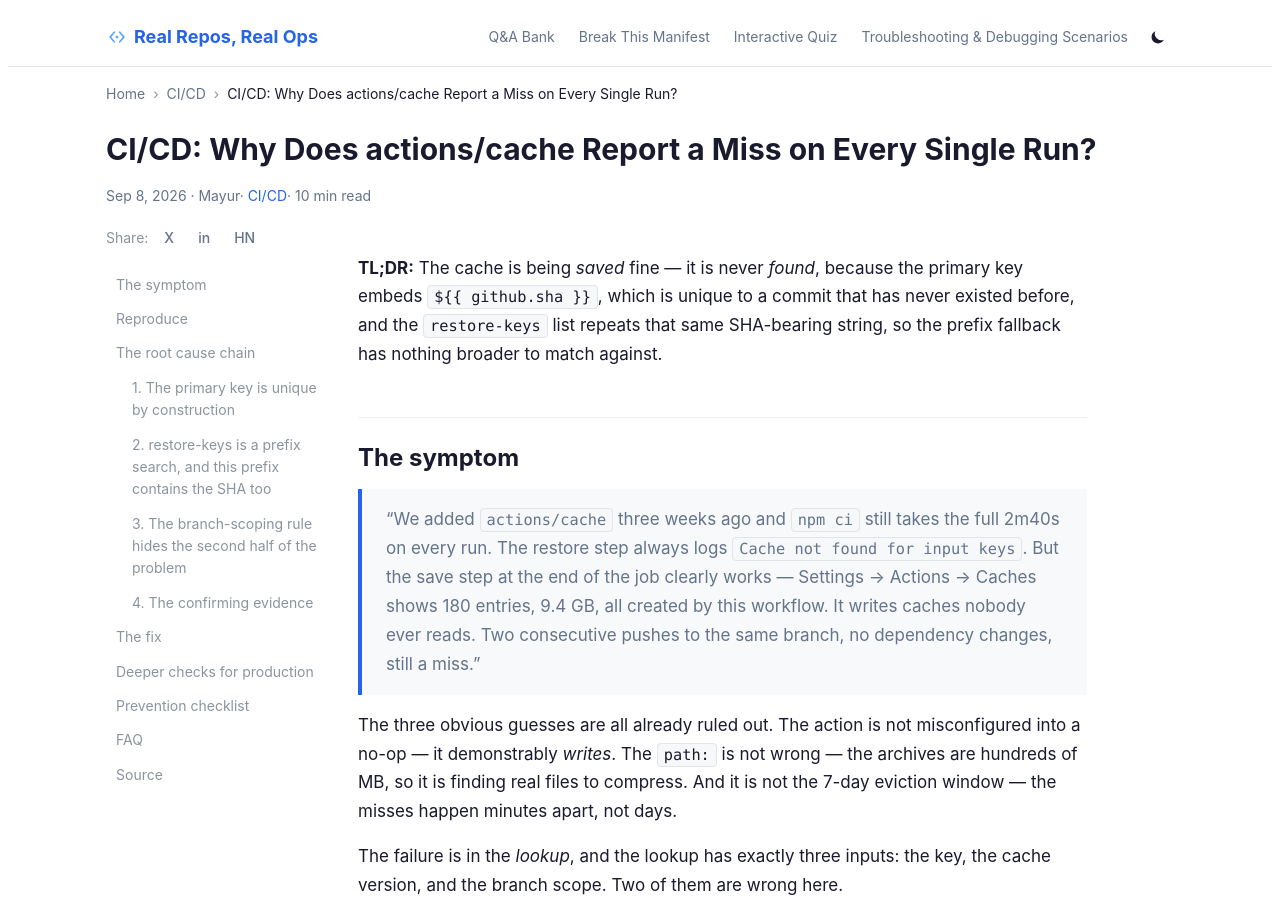
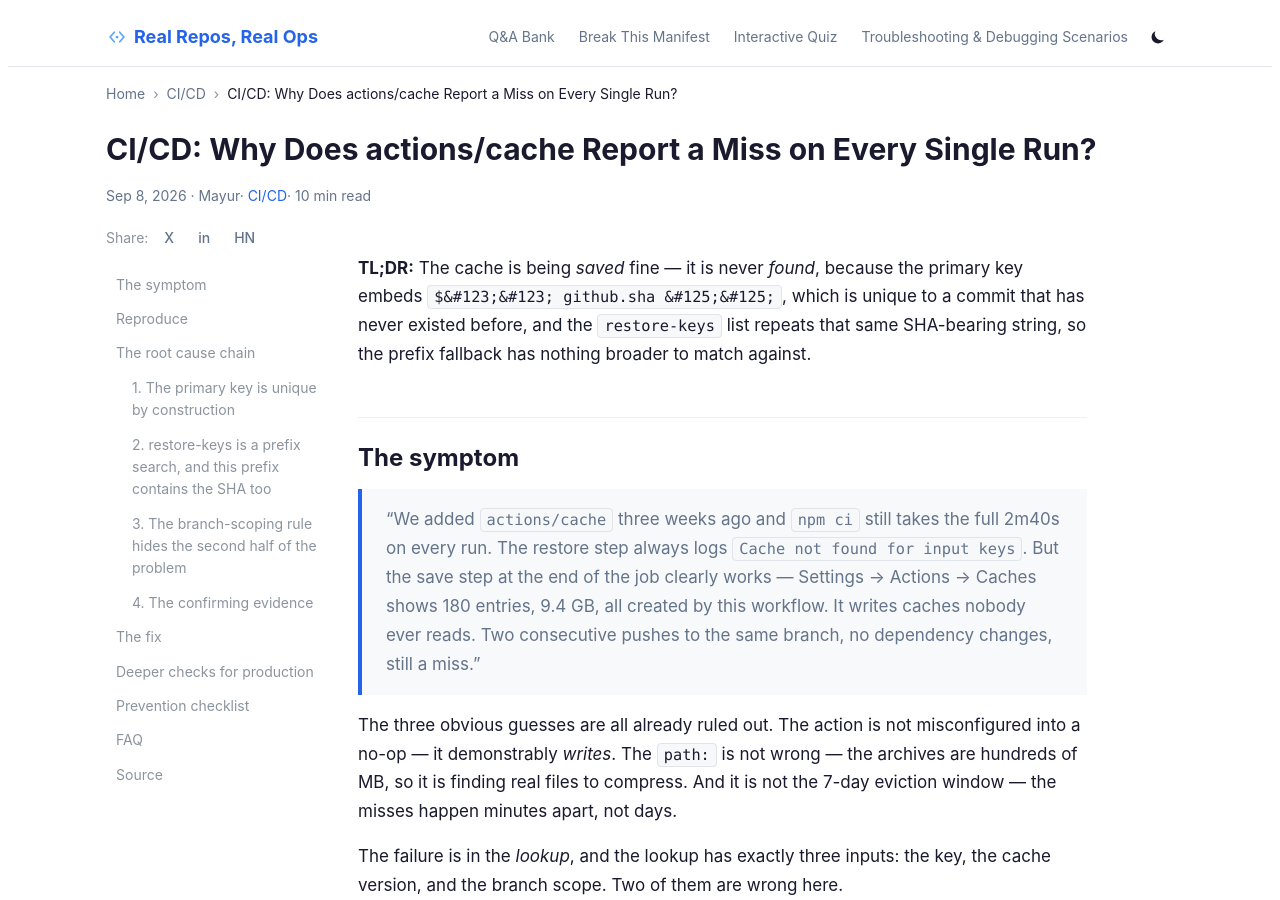
Before and after one commit to mayurjp/dev-blog, a Jekyll site: the page built from _posts/2026-09-08-cicd-cache-never-restores.md, in a window 1280 px wide and 900 px high. Built offline with Jekyll 4.4.1, drawn with Linux system fonts in a browser that asks for light colours; comment, search, counter and statistics services are not loaded; some of the changed text lies outside the part shown.

Commit message:
Fix inline Liquid spans breaking Pages build (qa/gitops.md, cicd-cache post)
The 'Add generated troubleshooting content' push failed CI on
fix-inline-liquid.py --check: qa/gitops.md had unwrapped {{ if }}/{{ else }}
spans reintroduced by regeneration, and the cicd-cache post had {% raw %}
placed outside the backticks, which the checker doesn't accept.

Root fix is in blog-pipeline's question-bank/gitops.md (wrap spans in the
source so publish-qa.py stops reintroducing them); this commit carries the
regenerated page plus the post's HTML-entity escaping.

```diff
--- a/_posts/2026-09-08-cicd-cache-never-restores.md
+++ b/_posts/2026-09-08-cicd-cache-never-restores.md
@@ -8,7 +8,7 @@
 tags: [cicd, troubleshooting, debugging, github-actions, actions-cache, build-performance]
 ---
 
-**TL;DR:** The cache is being *saved* fine — it is never *found*, because the primary key embeds {% raw %}`${{ github.sha }}`{% endraw %}, which is unique to a commit that has never existed before, and the `restore-keys` list repeats that same SHA-bearing string, so the prefix fallback has nothing broader to match against.
+**TL;DR:** The cache is being *saved* fine — it is never *found*, because the primary key embeds `$&#123;&#123; github.sha &#125;&#125;`, which is unique to a commit that has never existed before, and the `restore-keys` list repeats that same SHA-bearing string, so the prefix fallback has nothing broader to match against.
 
 ## The symptom
 
@@ -59,7 +59,7 @@
 
 ### 1. The primary key is unique by construction
 
-`actions/cache` looks for an **exact** match on `key` first. A cache key is only useful if the same key can be produced again on a later run — that is the whole contract. {% raw %}`${{ github.sha }}`{% endraw %} is the commit SHA of the run's own commit. By definition, no earlier run ever computed that string, so no cache entry was ever stored under it.
+`actions/cache` looks for an **exact** match on `key` first. A cache key is only useful if the same key can be produced again on a later run — that is the whole contract. `$&#123;&#123; github.sha &#125;&#125;` is the commit SHA of the run's own commit. By definition, no earlier run ever computed that string, so no cache entry was ever stored under it.
 
 The value that belongs there is a hash of whatever genuinely decides "did the dependency set change" — the lockfile:
 
```
Also changed, not shown: qa/gitops.md (+2 -2 lines).
